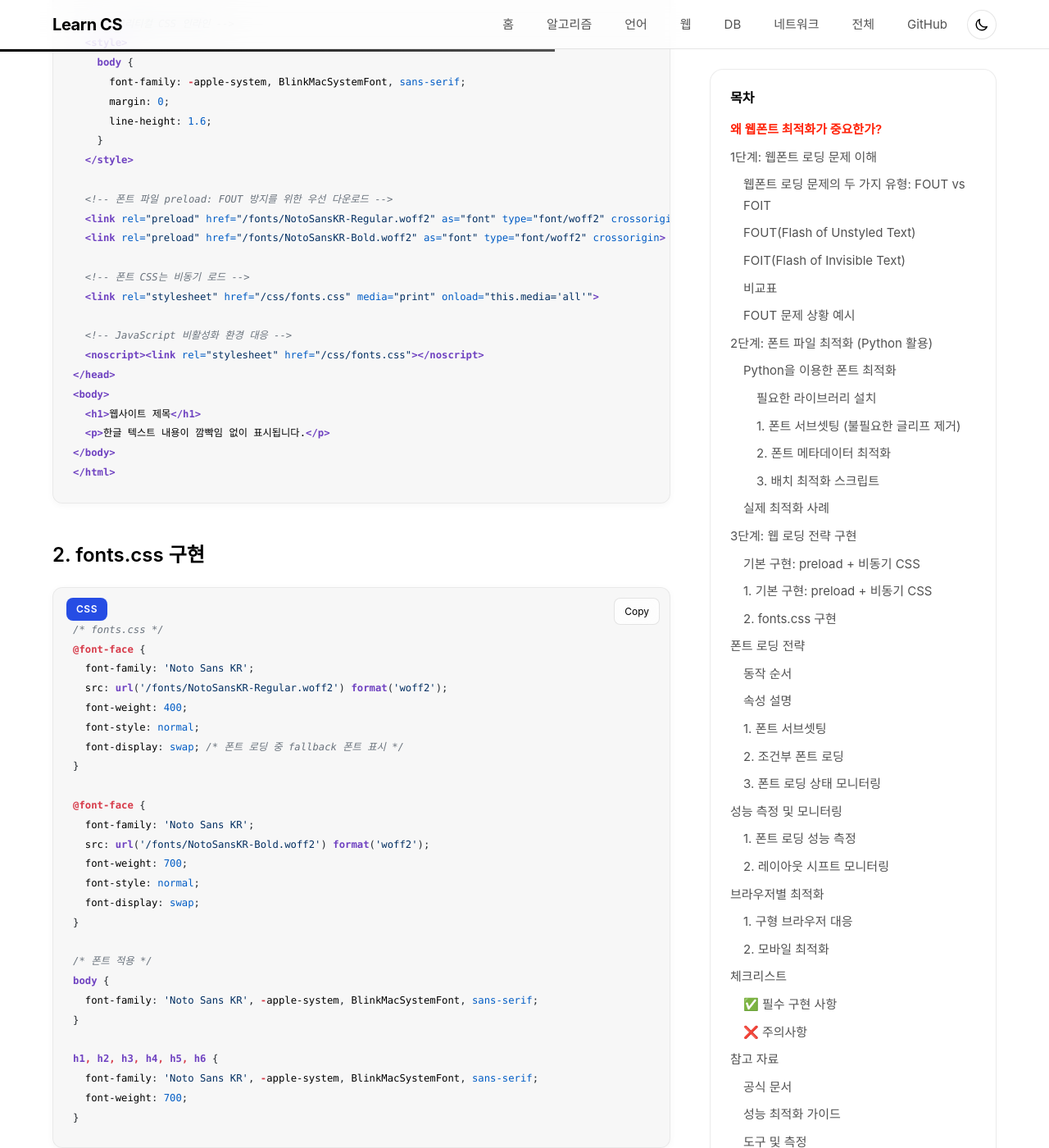
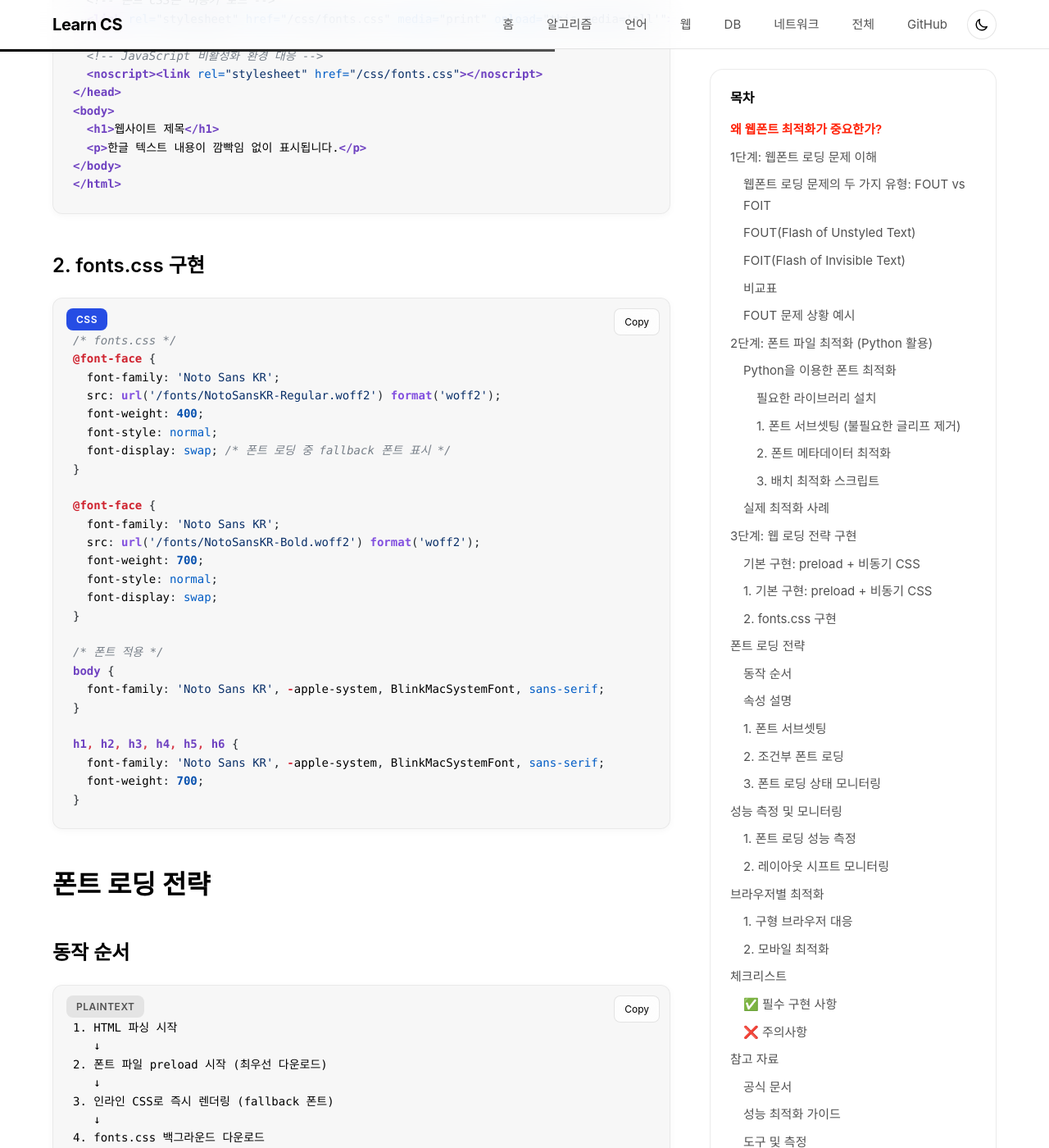
Before and after one commit to lledellebell/learn-cs, a Jekyll site: the page built from web-development/frontend/css/font-optimization-preload-fout.md, in a window 1280 px wide and 1400 px high, scrolled down 9576 px. Shown: the whole window at 82% size. Built offline with Jekyll 4.4.1, drawn with Linux system fonts in a browser that asks for light colours; comment, search, counter and statistics services are not loaded; our own code applies the rules of GitHub Pages for plain Markdown files.

Commit message:
style: 코드 블록 스타일 개선

```diff
--- a/assets/css/custom.css
+++ b/assets/css/custom.css
@@ -200,6 +200,7 @@
   border-radius: var(--border-radius);
   overflow-x: auto;
   font-size: 0.875rem;
+  line-height: 1.6;
   box-shadow: 0 2px 8px rgba(0, 0, 0, 0.04);
 }
 
@@ -213,15 +214,41 @@
   padding: 0;
   background: none;
   border: none;
+  font-family: var(--font-mono);
+  font-size: 0.875rem;
+  line-height: 1.6;
+  display: block;
 }
 
 /* Syntax Highlighting */
+/* 코드 선택 시 하이라이트 */
+pre code::selection,
+pre code span::selection {
+  background: rgba(0, 122, 255, 0.2);
+  color: inherit;
+}
+
+[data-theme="dark"] pre code::selection,
+[data-theme="dark"] pre code span::selection {
+  background: rgba(88, 166, 255, 0.3);
+}
+
 /* 주석 */
 .highlight .c,
-.highlight .c1,
+.highlight .c1 {
+  color: #6a737d;
+  font-style: italic;
+  opacity: 0.9;
+}
+
+/* 멀티라인 주석 */
 .highlight .cm {
   color: #6a737d;
   font-style: italic;
+  opacity: 0.85;
+  display: block;
+  padding: var(--space-2) 0;
+  line-height: 1.5;
 }
 
 [data-theme="dark"] .highlight .c,
@@ -237,7 +264,7 @@
 .highlight .kp,
 .highlight .kr,
 .highlight .kt {
-  color: #d73a49;
+  color: #cf222e;
   font-weight: 600;
 }
 
@@ -261,7 +288,14 @@
 .highlight .sh,
 .highlight .si,
 .highlight .sx {
-  color: #032f62;
+  color: #0a3069;
+  font-weight: 500;
+}
+
+/* 문자열 따옴표 */
+.highlight .dl {
+  color: #0a3069;
+  font-weight: 600;
 }
 
 [data-theme="dark"] .highlight .s,
@@ -273,7 +307,8 @@
 [data-theme="dark"] .highlight .se,
 [data-theme="dark"] .highlight .sh,
 [data-theme="dark"] .highlight .si,
-[data-theme="dark"] .highlight .sx {
+[data-theme="dark"] .highlight .sx,
+[data-theme="dark"] .highlight .dl {
   color: #a5d6ff;
 }
 
@@ -283,7 +318,8 @@
 .highlight .mh,
 .highlight .mi,
 .highlight .mo {
-  color: #005cc5;
+  color: #0550ae;
+  font-weight: 600;
 }
 
 [data-theme="dark"] .highlight .m,
@@ -297,7 +333,7 @@
 /* 함수명 */
 .highlight .nf,
 .highlight .fm {
-  color: #6f42c1;
+  color: #8250df;
   font-weight: 600;
 }
 
@@ -361,13 +397,11 @@
 }
 
 /* 구두점 (괄호, 콤마 등) */
-.highlight .p,
-.highlight .dl {
+.highlight .p {
   color: #24292e;
 }
 
-[data-theme="dark"] .highlight .p,
-[data-theme="dark"] .highlight .dl {
+[data-theme="dark"] .highlight .p {
   color: #e6edf3;
 }
 
@@ -417,7 +451,7 @@
   text-transform: uppercase;
   letter-spacing: 0.5px;
   border-radius: var(--border-radius-sm);
-  opacity: 0;
+  opacity: 1;
   transition: opacity var(--transition);
   z-index: 1;
 }
@@ -426,15 +460,8 @@
   background: rgba(255, 255, 255, 0.1);
 }
 
-@media (min-width: 769px) {
-  pre:hover::before {
-    opacity: 1;
-  }
-}
-
 @media (max-width: 768px) {
   pre::before {
-    opacity: 1;
     font-size: 0.6875rem;
     padding: 2px var(--space-2);
     top: var(--space-2);
```
